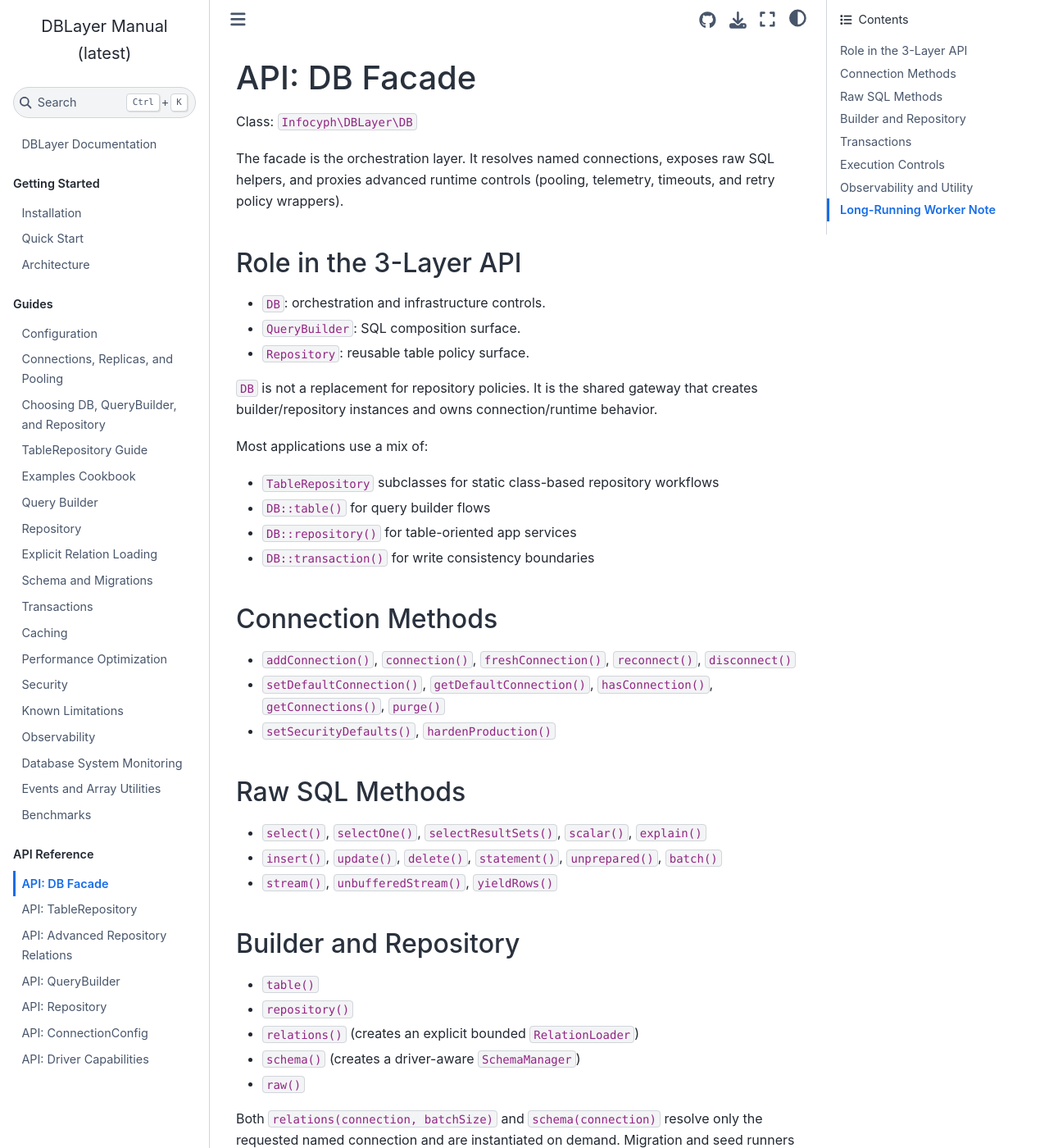
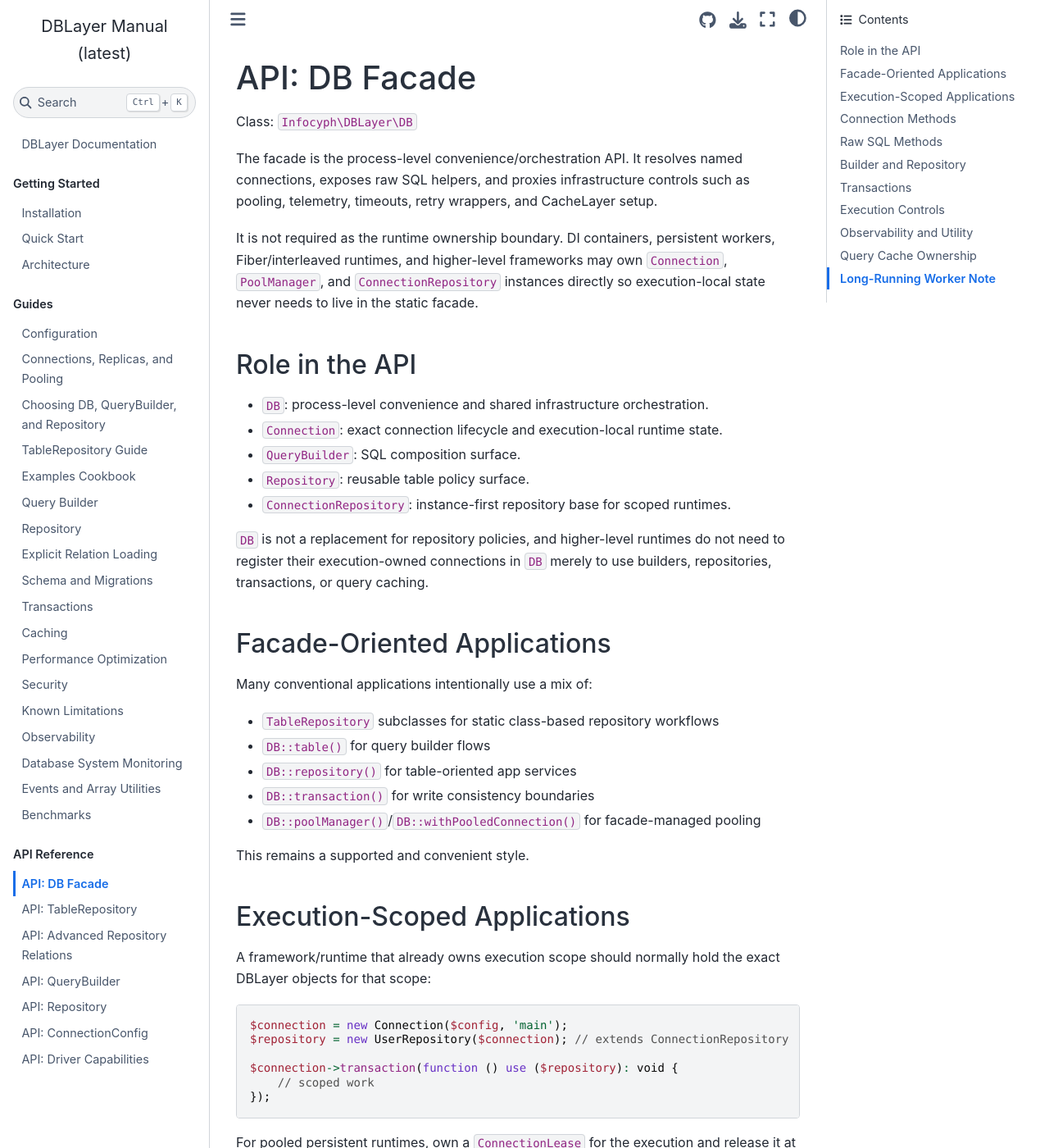
Before and after one commit to infocyph/DBLayer, a Sphinx documentation site: the page built from docs/api-facade.rst, in a window 1280 px wide and 1400 px high. Shown: the whole window at 82% size. Built offline with Sphinx 7.4.7 and the Sphinx Book theme 1.1.4, drawn with Linux system fonts in a browser that asks for light colours; some of the changed text lies outside the part shown.

Commit message:
docs: clarify facade and scoped runtime boundaries

```diff
--- a/docs/api-facade.rst
+++ b/docs/api-facade.rst
@@ -3,26 +3,59 @@ API: DB Facade
 
 Class: ``Infocyph\DBLayer\DB``
 
-The facade is the orchestration layer. It resolves named connections, exposes
-raw SQL helpers, and proxies advanced runtime controls (pooling, telemetry,
-timeouts, and retry policy wrappers).
+The facade is the process-level convenience/orchestration API. It resolves
+named connections, exposes raw SQL helpers, and proxies infrastructure controls
+such as pooling, telemetry, timeouts, retry wrappers, and CacheLayer setup.
 
-Role in the 3-Layer API
------------------------
+It is not required as the runtime ownership boundary. DI containers,
+persistent workers, Fiber/interleaved runtimes, and higher-level frameworks may
+own ``Connection``, ``PoolManager``, and ``ConnectionRepository`` instances
+directly so execution-local state never needs to live in the static facade.
 
-- ``DB``: orchestration and infrastructure controls.
+Role in the API
+---------------
+
+- ``DB``: process-level convenience and shared infrastructure orchestration.
+- ``Connection``: exact connection lifecycle and execution-local runtime state.
 - ``QueryBuilder``: SQL composition surface.
 - ``Repository``: reusable table policy surface.
+- ``ConnectionRepository``: instance-first repository base for scoped runtimes.
 
-``DB`` is not a replacement for repository policies. It is the shared gateway
-that creates builder/repository instances and owns connection/runtime behavior.
+``DB`` is not a replacement for repository policies, and higher-level runtimes
+do not need to register their execution-owned connections in ``DB`` merely to
+use builders, repositories, transactions, or query caching.
 
-Most applications use a mix of:
+Facade-Oriented Applications
+----------------------------
+
+Many conventional applications intentionally use a mix of:
 
 - ``TableRepository`` subclasses for static class-based repository workflows
 - ``DB::table()`` for query builder flows
 - ``DB::repository()`` for table-oriented app services
 - ``DB::transaction()`` for write consistency boundaries
+- ``DB::poolManager()``/``DB::withPooledConnection()`` for facade-managed pooling
+
+This remains a supported and convenient style.
+
+Execution-Scoped Applications
+-----------------------------
+
+A framework/runtime that already owns execution scope should normally hold the
+exact DBLayer objects for that scope:
+
+.. code-block:: php
+
+   $connection = new Connection($config, 'main');
+   $repository = new UserRepository($connection); // extends ConnectionRepository
+
+   $connection->transaction(function () use ($repository): void {
+       // scoped work
+   });
+
+For pooled persistent runtimes, own a ``ConnectionLease`` for the execution and
+release it at the same execution cleanup boundary. Do not mirror DBLayer's pool,
+transaction manager, query cache, or connection reset logic in the higher layer.
 
 Connection Methods
 ------------------
@@ -49,13 +82,18 @@ Builder and Repository
 
 Both ``relations(connection, batchSize)`` and ``schema(connection)`` resolve
 only the requested named connection and are instantiated on demand. Migration
-and seed runners are explicit objects rather than process-global facade state.
+and seed runners are explicit objects rather than mandatory process-global
+facade state.
 
 Transactions
 ------------
 
 - ``beginTransaction()``, ``commit()``, ``rollBack()``
 - ``transaction()``, ``readOnlyTransaction()``, ``transactionLevel()``, ``transactionStats()``
+
+The same transaction engine is available on explicit ``Connection`` instances.
+Use one ownership model per execution instead of switching between an
+execution-owned connection and a separately registered static connection.
 
 Execution Controls
 ------------------
@@ -77,15 +115,29 @@ Observability and Utility
 - ``stats()``, ``health()``, ``capabilities()``, ``supportsReturning()``, ``supportsJson()``, ``supportsWindowFunctions()``
 - ``pool()``, ``poolManager()``, ``withPooledConnection()``
 - ``cache()``, ``setCache()``
-- ``resetRuntimeState()`` (useful for long-running workers between requests/jobs)
+- ``resetRuntimeState()``
+
+Query Cache Ownership
+---------------------
+
+``DB::setCache()`` remains the facade convenience for facade-managed queries.
+Instance-owned runtimes should attach the selected CacheLayer backend to the
+exact ``Connection`` with ``Connection::setQueryCache()``. QueryBuilder reads
+and structured-write invalidation then remain bound to that exact connection
+rather than depending on static facade lookup.
 
 Long-Running Worker Note
 ------------------------
 
-For worker runtimes (RoadRunner/Swoole/Octane-style loops), call
-``DB::resetRuntimeState()`` between logical requests/jobs to clear query logs,
-telemetry/profiler buffers, listeners, and threshold monitors while preserving
-registered connection configurations.
+If a long-running worker intentionally uses the static facade, call
+``DB::resetRuntimeState()`` between logical requests/jobs to clear facade query
+logs, telemetry/profiler buffers, listeners, and threshold monitors while
+preserving registered connection configurations.
+
+If the worker instead uses explicit scoped connections/leases, release those
+objects through the scope cleanup path. ``Pool`` performs DBLayer's native
+``resetRuntimeStateForReuse()`` sanitation before a connection returns to idle
+reuse; do not duplicate that reset policy in application code.
 
 Query logs, profiler samples, and telemetry events use bounded in-memory
 retention by default. Pass an explicit positive limit when a workload needs a
```
